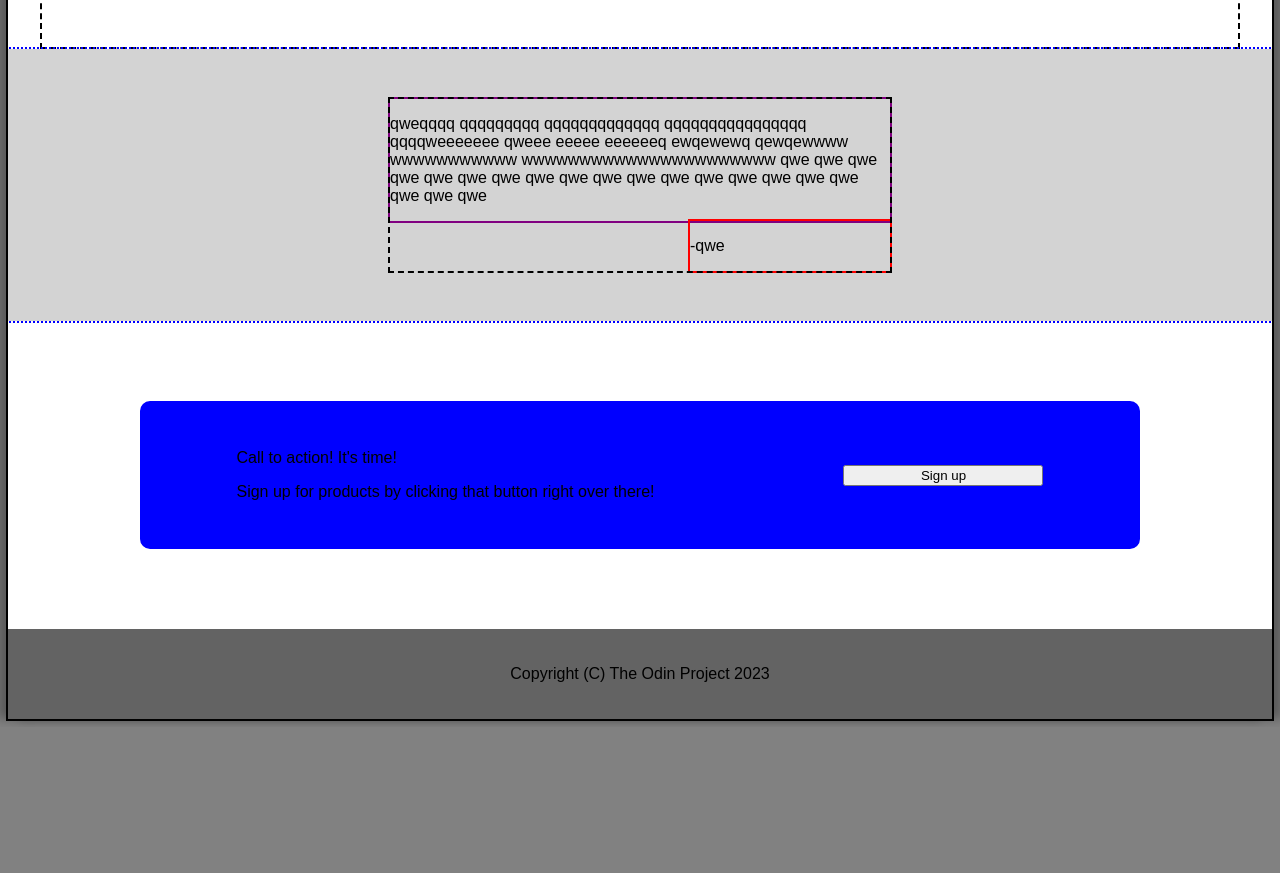
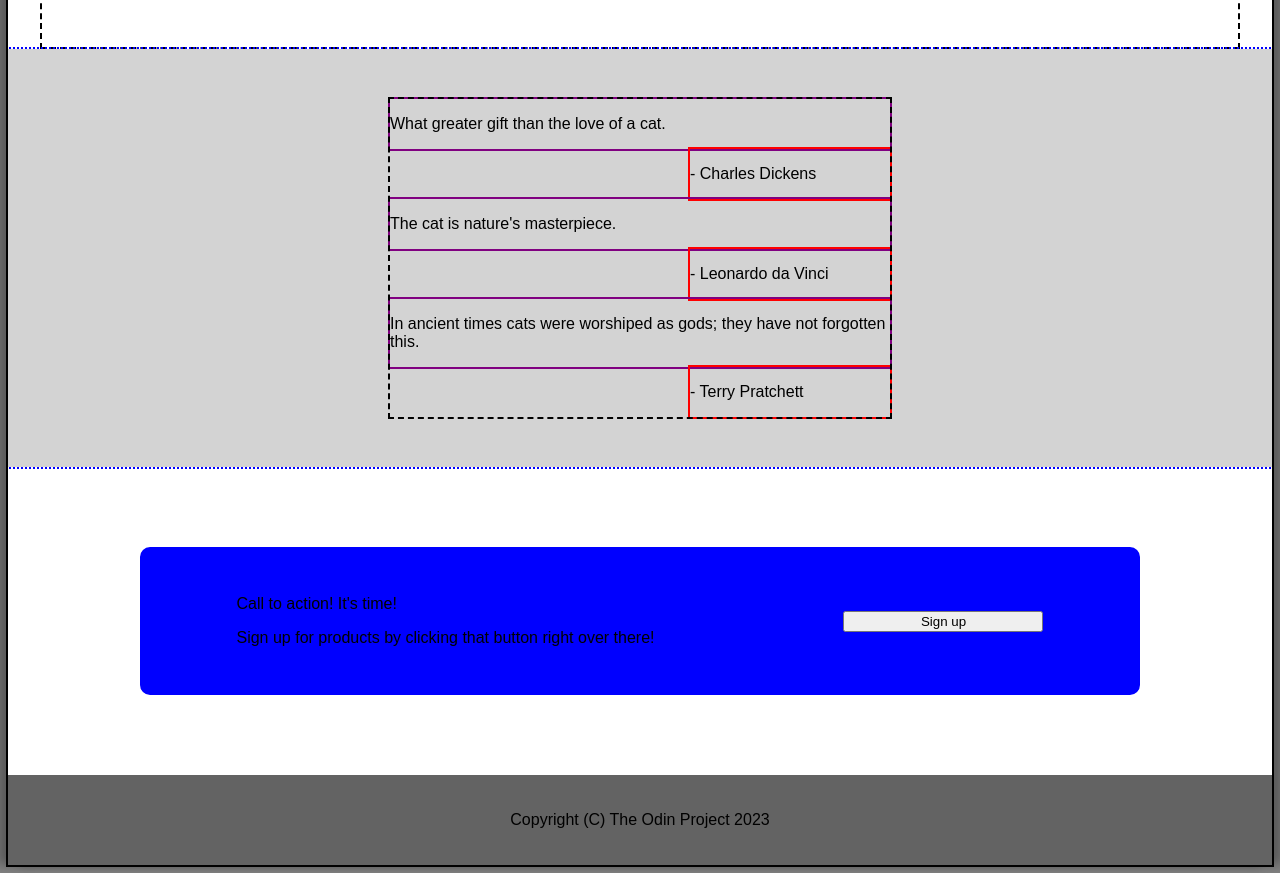
Before and after one commit to cgilut/Landing-page, a plain HTML site: page index.html in a window 1280 px wide. Shown: the part 883-1756 px from the top of the page. Before the commit the page ends 1610 px from the top, so only its background shows below. Drawn offline with nearby package versions, Linux system fonts and the light colour scheme.

Commit message:
Add more quotes

```diff
--- a/assets/css/styles.css
+++ b/assets/css/styles.css
@@ -68,6 +68,7 @@ header{
 .link{
     outline: 2px solid yellow;
     outline-offset: -1px;
+    min-width: 0px;
 }
 
 .header-logo{
@@ -126,6 +127,10 @@ header{
     max-width: 1200px;
     border: 2px dashed black;
     margin: auto;
+}
+
+.placeholder-img-container{
+    max-width: 490px;
 }
 
 .tif,
--- a/index.html
+++ b/index.html
@@ -23,7 +23,7 @@
                         Header logo
                     </div>
                     <div class="header-links">
-                        <div class="link">header link one</div>
+                        <div class="link ">header link one</div>
                         <div class="link">header link two</div>
                         <div class="link">header link three</div>
                     </div>
@@ -41,10 +41,9 @@
                             Sign up
                         </button>
                     </div>
-                    <!-- <div class="placeholder-img">
-                        This is a placeholder for an image.
-                    </div> -->
-                    <img src="assets/img/two-kittens.jpg" alt="A picture of two kittens" class="placeholder-img">
+                    <div class="placeholder-img-container">
+                        <img src="assets/img/two-kittens.jpg" alt="A picture of two kittens" class="placeholder-img">
+                    </div>
                 </div>
             </div>
         </header>
@@ -97,15 +96,32 @@
             <div class="quote">
                 <div class="text">
                     <p>
-                        qweqqqq qqqqqqqqq qqqqqqqqqqqqq qqqqqqqqqqqqqqqq qqqqweeeeeee
-                        qweee eeeee eeeeeeq ewqewewq
-                        qewqewwww wwwwwwwwwww wwwwwwwwwwwwwwwwwwwwww qwe qwe qwe qwe qwe
-                        qwe qwe qwe qwe qwe qwe qwe qwe qwe qwe qwe qwe qwe qwe qwe
+                        What greater gift than the love of a cat.
                     </p>
                 </div>
                 <div class="source">
                     <p>
-                        -qwe
+                        - Charles Dickens
+                    </p>
+                </div>
+                <div class="text">
+                    <p>
+                        The cat is nature's masterpiece.
+                    </p>
+                </div>
+                <div class="source">
+                    <p>
+                        - Leonardo da Vinci
+                    </p>
+                </div>
+                <div class="text">
+                    <p>
+                        In ancient times cats were worshiped as gods; they have not forgotten this.
+                    </p>
+                </div>
+                <div class="source">
+                    <p>
+                        - Terry Pratchett
                     </p>
                 </div>
             </div>
```
